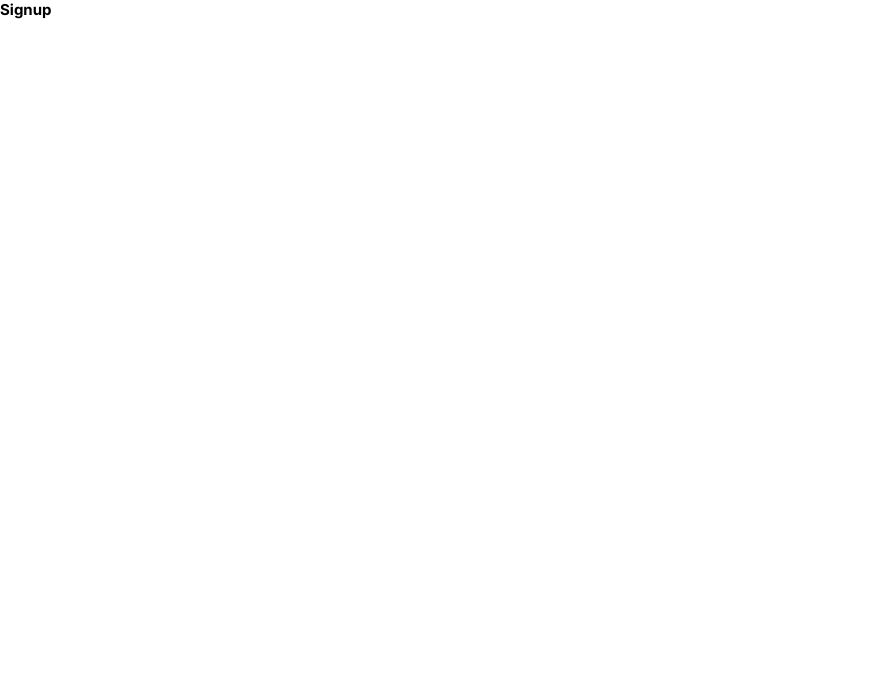
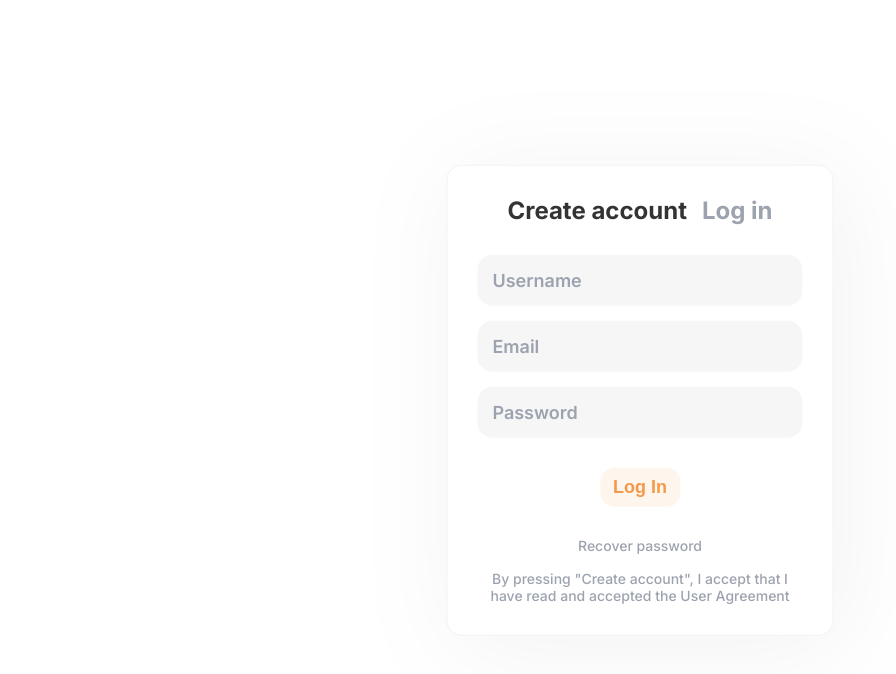
Before and after one commit to JenyaFTW/foxtask, a React (Create React App) app in the folder frontend/: page /signup in a window 1280 px wide. Shown: the top 674 px of the page, without its empty margins (0-896 px from the left). Built offline with nearby package versions, Linux system fonts and the light colour scheme.

Commit message:
Signup form

```diff
--- a/frontend/src/views/login/Login.js
+++ b/frontend/src/views/login/Login.js
@@ -9,6 +9,19 @@ const routes = [
   {
     name: 'Log in',
     path: '/login'
+  }
+];
+
+const fields = [
+  {
+    name: 'Username',
+    className: 'username',
+    type: 'text'
+  },
+  {
+    name: 'Password',
+    className: 'password',
+    type: 'password'
   }
 ];
 
@@ -31,12 +44,13 @@ const Login = () => {
           ))}
         </nav>
         <form action="" className="login__form" method="get">
-          <div class="form__username form__item">
-            <input type="text" name="username" id="username" required placeholder="Username" />
-          </div>
-          <div class="form__password form__item">
-            <input type="password" name="password" id="password" required placeholder="Password" />
-          </div>
+          {fields.map((el) => {
+            return (
+              <div class={`form__${el.className} login__field`}>
+                <input type={el.type} name={el.type} id={el.type} required placeholder={el.name} />
+              </div>
+            );
+          })}
           <div class="form__button">
             <input type="submit" value="Log In" />
           </div>
@@ -49,9 +63,9 @@ const Login = () => {
         <div className="login__info">
           <span>
             By pressing "Log in", I accept that I have read
-            <br /> and accepted the{' '}
+            <br /> and accepted the
             <Link to="/" key="Forgot password" className="login__help__link">
-              <span>User Agreement</span>
+              <span> User Agreement</span>
             </Link>
           </span>
         </div>
--- a/frontend/src/views/login/Login.scss
+++ b/frontend/src/views/login/Login.scss
@@ -15,7 +15,19 @@
   background: $color-white;
   border-radius: 1.5rem;
   border: 1px solid $color-gray-light-border;
+  animation: loginAppear 250ms ease 0ms normal forwards;
   filter: drop-shadow(10px 10px 50px rgba(0, 0, 0, 0.05));
+}
+
+@keyframes loginAppear {
+  0% {
+    transform: translate(-50%, -50%) scale(0.75);
+    opacity: 0;
+  }
+  100% {
+    opacity: 1;
+    transform: translate(-50%, -50%) scale(1);
+  }
 }
 
 .login__nav {
@@ -37,7 +49,7 @@
   color: $color-black;
 }
 
-.form__item {
+.login__field {
   margin-bottom: $indent-s;
 }
 
@@ -45,7 +57,7 @@
   margin-bottom: $indent-m;
 }
 
-.form__item input {
+.login__field input {
   width: 100%;
   padding: $indent-s;
   border: none;
@@ -53,12 +65,13 @@
   border-radius: $indent-s;
 }
 
-.form__item input,
-.form__item input::placeholder {
+.login__field input,
+.login__field input::placeholder {
   color: $color-gray;
   font-size: $font-s-medium;
   font-weight: $font-w-semibold;
-  //   line-height: 1;
+  font-family: 'Inter', sans-serif; // обязательно
+  transition: all 250ms ease;
 }
 
 .form__button {
--- a/frontend/src/views/signup/Signup.js
+++ b/frontend/src/views/signup/Signup.js
@@ -1,9 +1,82 @@
+import '../login/Login.scss';
+import { useLocation, Link } from 'react-router-dom';
+
+const routes = [
+  {
+    name: 'Create account',
+    path: '/signup'
+  },
+  {
+    name: 'Log in',
+    path: '/login'
+  }
+];
+
+const fields = [
+  {
+    name: 'Username',
+    className: 'username',
+    type: 'text'
+  },
+  {
+    name: 'Email',
+    className: 'email',
+    type: 'email'
+  },
+  {
+    name: 'Password',
+    className: 'password',
+    type: 'password'
+  }
+];
+
 const Signup = () => {
-    return(
-        <div>
-            <h2>Signup</h2>
+  const history = useLocation();
+  const checkPath = (path) => history.pathname === path;
+  return (
+    <div className="login__wrapper">
+      <div className="login">
+        <nav className="login__nav">
+          {routes.map((el) => (
+            <Link
+              to={el.path}
+              key={el.name}
+              className={`login__nav__item ${
+                checkPath(el.path) ? 'login__nav__item--active' : ''
+              }`}>
+              <span>{el.name}</span>
+            </Link>
+          ))}
+        </nav>
+        <form action="" className="login__form" method="get">
+          {fields.map((el) => {
+            return (
+              <div class={`form__${el.className} login__field`}>
+                <input type={el.type} name={el.type} id={el.type} required placeholder={el.name} />
+              </div>
+            );
+          })}
+          <div class="form__button">
+            <input type="submit" value="Log In" />
+          </div>
+        </form>
+        <div className="login__recover">
+          <Link to="/" key="Forgot password" className="login__help__link">
+            <span>Recover password</span>
+          </Link>
         </div>
-    )
-}
+        <div className="login__info">
+          <span>
+            By pressing "Create account", I accept that I
+            <br /> have read and accepted the
+            <Link to="/" key="Forgot password" className="login__help__link">
+              <span> User Agreement</span>
+            </Link>
+          </span>
+        </div>
+      </div>
+    </div>
+  );
+};
 
 export default Signup;
```
Also changed, not shown: frontend/src/views/signup/Signup.scss (deleted).
